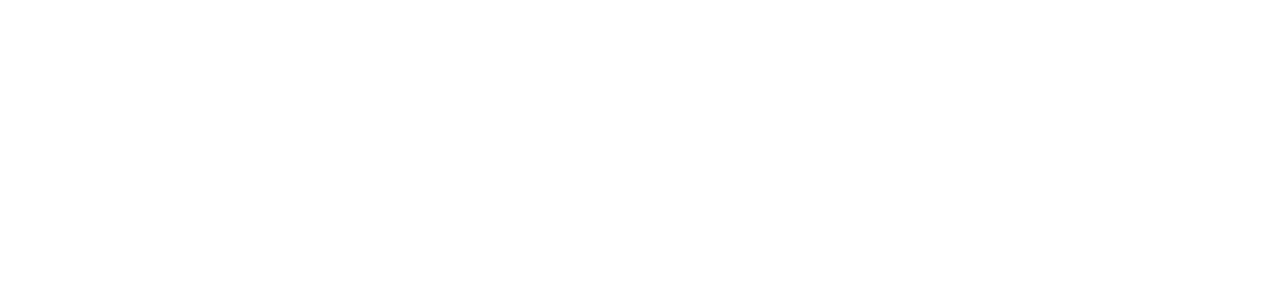
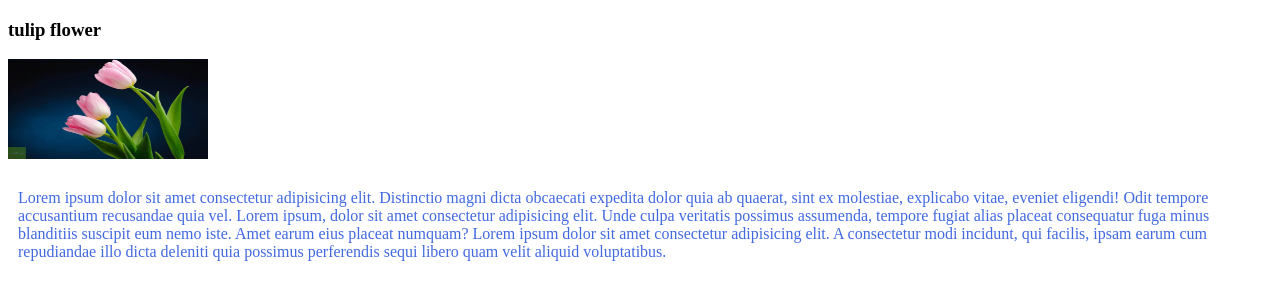
Before and after one commit to jannatuljs/E-commerce-project, a plain HTML site: page index.html in a window 1280 px wide. Drawn offline with Linux system fonts and the light colour scheme.

Commit message:
added image and css file

```diff
--- a/index.html
+++ b/index.html
@@ -4,8 +4,17 @@
     <meta charset="UTF-8">
     <meta name="viewport" content="width=device-width, initial-scale=1.0">
     <title>E-commerce project</title>
+    <link rel="stylesheet" href="style/style.css">
 </head>
 <body>
 
+    <h3>tulip flower</h3>
+    <img src="tulip-flower.webp" alt="flower">
+    <div>
+    <p>Lorem ipsum dolor sit amet consectetur adipisicing elit. Distinctio magni dicta obcaecati expedita dolor quia ab quaerat, sint ex molestiae, explicabo vitae, eveniet eligendi! Odit tempore accusantium recusandae quia vel.
+        Lorem ipsum, dolor sit amet consectetur adipisicing elit. Unde culpa veritatis possimus assumenda, tempore fugiat alias placeat consequatur fuga minus blanditiis suscipit eum nemo iste. Amet earum eius placeat numquam?
+        Lorem ipsum dolor sit amet consectetur adipisicing elit. A consectetur modi incidunt, qui facilis, ipsam earum cum repudiandae illo dicta deleniti quia possimus perferendis sequi libero quam velit aliquid voluptatibus.
+    </p>
+</div>
 </body>
 </html>
--- /dev/null
+++ b/style/style.css
@@ -0,0 +1,10 @@
+ img{
+    height: 100px;
+    width: 200px;
+
+ }
+ p{
+    padding: 10px;
+    border: 10px;
+    color: royalblue;
+ }
```
Also changed, not shown: tulip-flower.webp (added).
